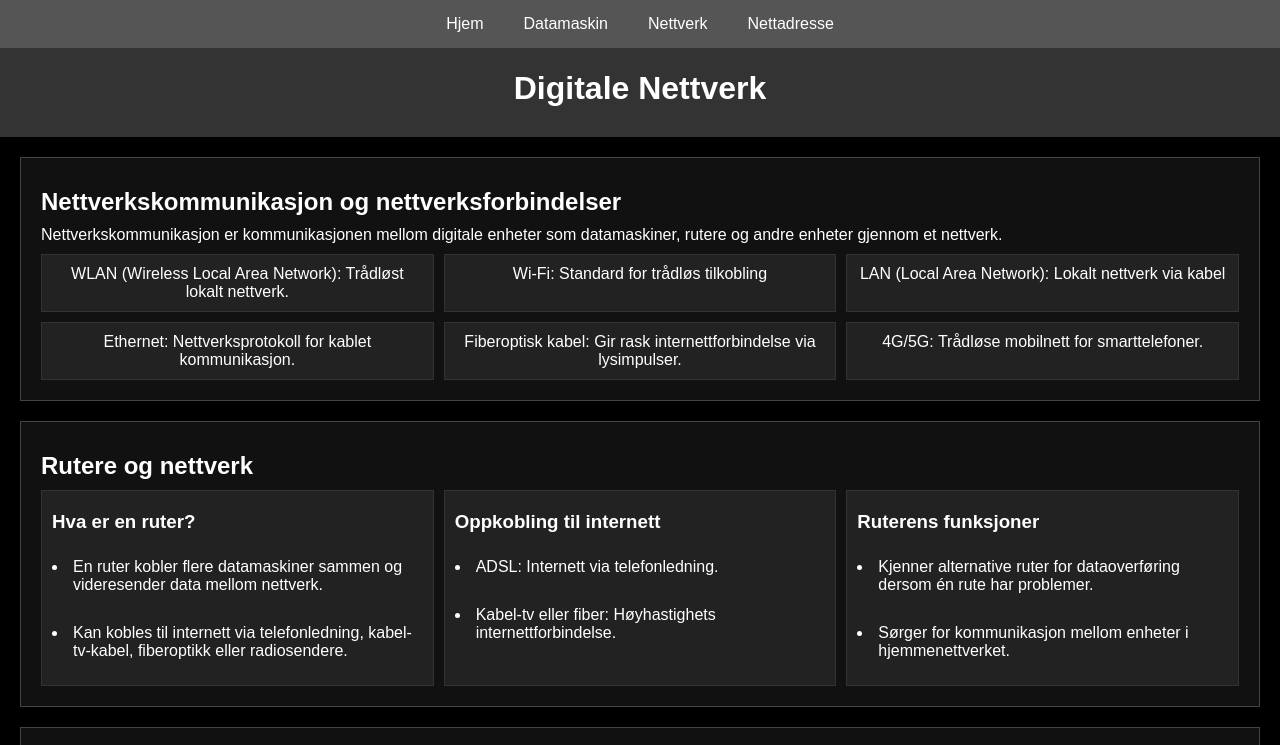
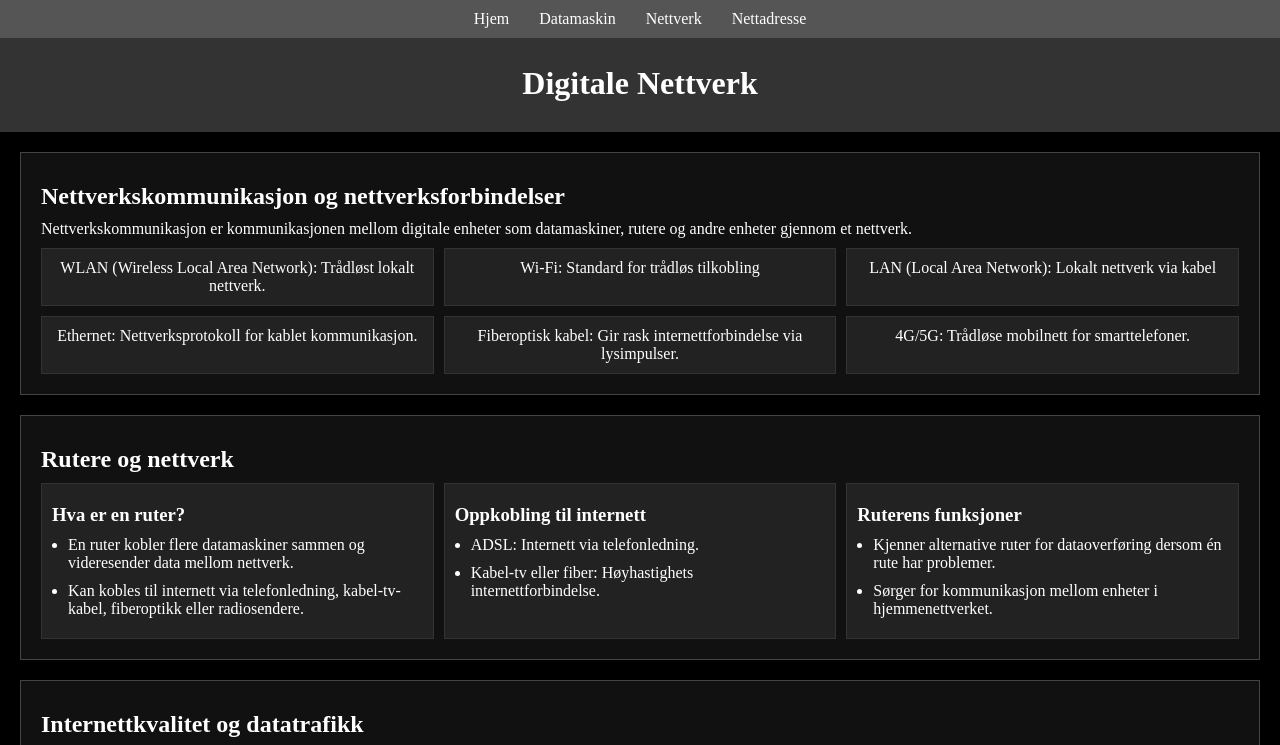
Before and after one commit to gaute123/KNAG, a plain HTML site: page nettverk.html in a window 1280 px wide. Shown: the top 745 px of the page. Drawn offline with Linux system fonts and the light colour scheme.

Commit message:
endret navbar str, tekt type og margin top

```diff
--- a/noahs.css
+++ b/noahs.css
@@ -1,5 +1,4 @@
 body {
-    font-family: Arial, sans-serif;
     background-color: #000;
     color: #fff;
     margin: 0;
@@ -15,7 +14,6 @@ h3{
 }
 
 li {
-    padding: 5px;
     margin-left: 16px;
     text-align: left;
 }
@@ -25,7 +23,7 @@ header {
     background: #333;
     text-align: center;
     padding: 20px;
-    margin-top: 40px;
+    margin-top: 35px;
 }
 
 main {
```
